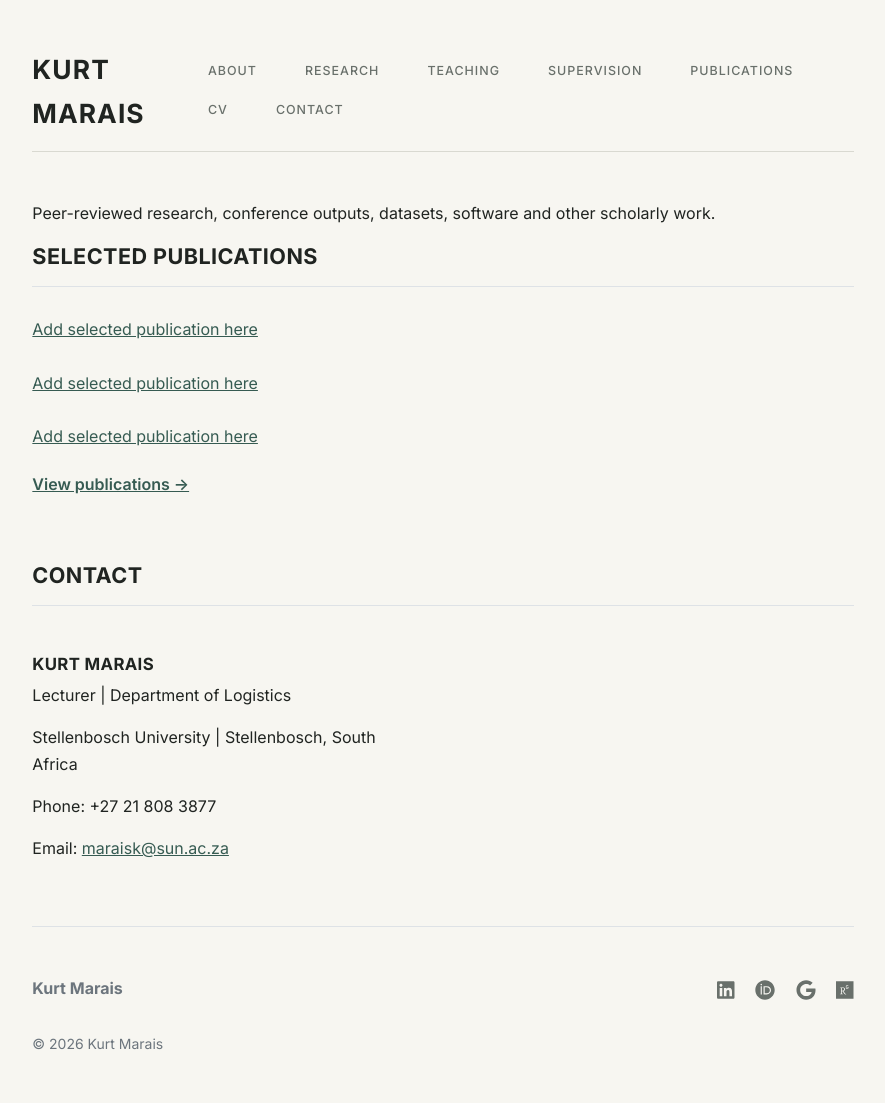
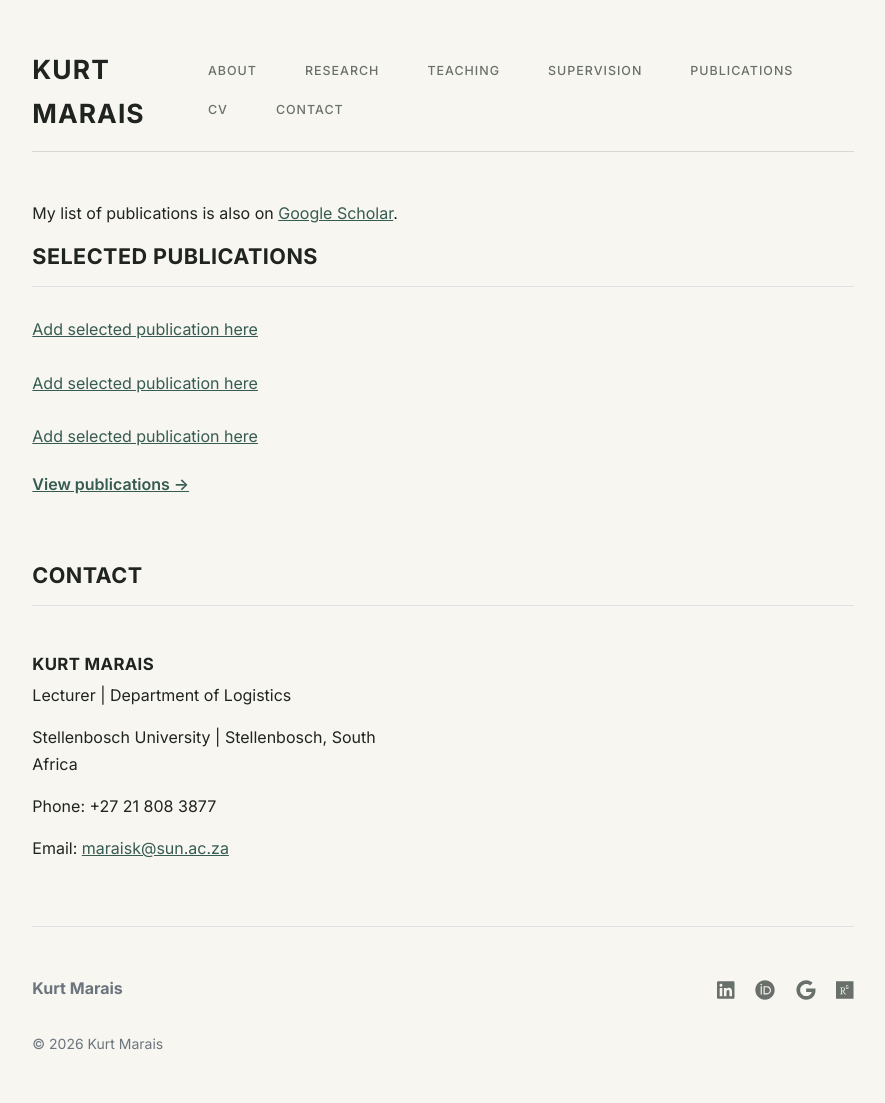
Before and after one commit to kurtmarais/kurtmarais.github.io, a Jekyll site: the page built from publications.md, in a window 1280 px wide. Shown: the whole page, without its empty margins (197-1082 px from the left). Built offline with Jekyll 4.4.1, drawn with Linux system fonts in a browser that asks for light colours.

Commit message:
Update publications.md

```diff
--- a/publications.md
+++ b/publications.md
@@ -4,4 +4,4 @@ title: "Publications"
 permalink: /publications/
 ---
 
-Peer-reviewed research, conference outputs, datasets, software and other scholarly work.
+My list of publications is also on [Google Scholar]([https://www.sun.ac.za/](https://scholar.google.com/citations?user=V0FVb_UAAAAJ&hl=en)).
```
